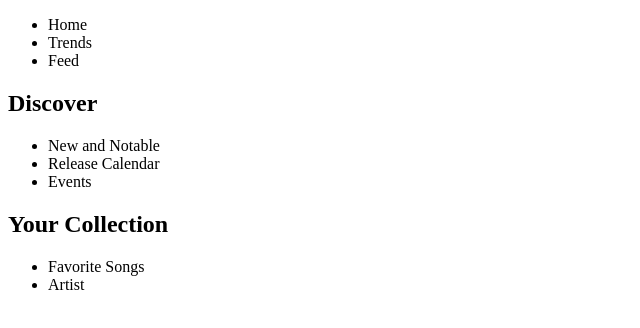
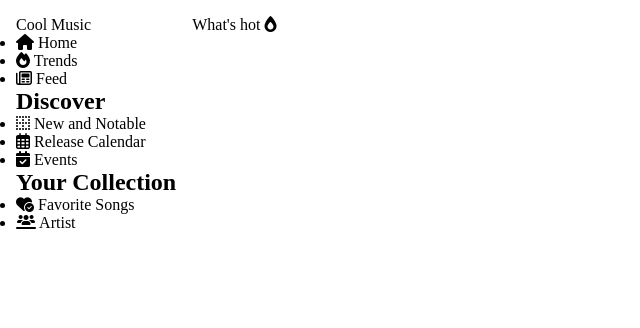
Before and after one commit to Sofinaye/coolMusic, a plain HTML site: page index.html in a window 1280 px wide. Shown: the whole page, without its empty margins (0-640 px from the left). Drawn offline with Linux system fonts and the light colour scheme.

Commit message:
Add nabar incons

```diff
--- a/index.css
+++ b/index.css
@@ -0,0 +1,16 @@
+* {
+  padding: 0;
+  margin: 0;
+}
+
+.main-container {
+  display: flex;
+  padding: 1rem;
+  gap: 1rem;
+}
+
+.side-bar {
+}
+
+.front-page {
+}
--- a/index.html
+++ b/index.html
@@ -6,32 +6,42 @@
   <meta name="viewport" content="width=device-width, initial-scale=1.0">
   <title>Cool| Music</title>
   <link rel="stylesheet" href="./index.css">
+  <link rel="stylesheet" href="https://cdnjs.cloudflare.com/ajax/libs/font-awesome/6.2.1/css/all.min.css" integrity="sha512-MV7K8+y+gLIBoVD59lQIYicR65iaqukzvf/nwasF0nqhPay5w/9lJmVM2hMDcnK1OnMGCdVK+iQrJ7lzPJQd1w==" crossorigin="anonymous" referrerpolicy="no-referrer" />
+  <link rel="preconnect" href="https://fonts.googleapis.com">
+  <link rel="preconnect" href="https://fonts.gstatic.com" crossorigin>
+  <link href="https://fonts.googleapis.com/css2?family=Crete+Round&family=Inter:wght@300;400;500;700;800&family=Poppins:wght@400;700&family=Roboto:wght@300;400;700&display=swap" rel="stylesheet">
+
 </head>
 <body>
-  <div class="wrapper">
+
     <div class="main-container">
       <section class="side-bar">
         <nav class="navbar">
+          <header>
+            <p class="navbar-brand">Cool Music </p>
+          </header>
           <ul class="navbar-list">
-            <li class="nabar-list-item">Home</li>
-            <li class="nabar-list-item">Trends</li>
-            <li class="nabar-list-item">Feed</li>
+            <li class="nabar-list-item"><i class="fa-solid fa-house"></i> Home</li>
+            <li class="nabar-list-item"><i class="fa-solid fa-fire"></i> Trends</li>
+            <li class="nabar-list-item"><i class="fa-regular fa-newspaper"></i> Feed</li>
           </ul>
           <h2 class="heading-sub">Discover</h2>
           <ul class="navbar-list">
-            <li class="nabar-list-item">New and Notable</li>
-            <li class="nabar-list-item">Release Calendar</li>
-            <li class="nabar-list-item">Events</li>
+            <li class="nabar-list-item"><i class="fa-solid fa-border-none"></i> New and Notable</li>
+            <li class="nabar-list-item"><i class="fa-regular fa-calendar-days"></i> Release Calendar</li>
+            <li class="nabar-list-item"><i class="fa-solid fa-calendar-check"></i> Events</li>
           </ul>
           <h2 class="heading-sub">Your Collection</h2>
           <ul class="navbar-list">
-            <li class="nabar-list-item">Favorite Songs</li>
-            <li class="nabar-list-item">Artist</li>
+            <li class="nabar-list-item"><i class="fa-solid fa-heart-circle-check"></i> Favorite Songs</li>
+            <li class="nabar-list-item"><i class="fa-solid fa-users-line"></i> Artist</li>
           </ul>
         </nav>
       </section>
+      <section class="front-page">
+        <p>What's hot <i class="fa-solid fa-fire-flame-simple"></i></p>
+      </section>
     </div>
-  </div>
 
 </body>
 </html>
```
